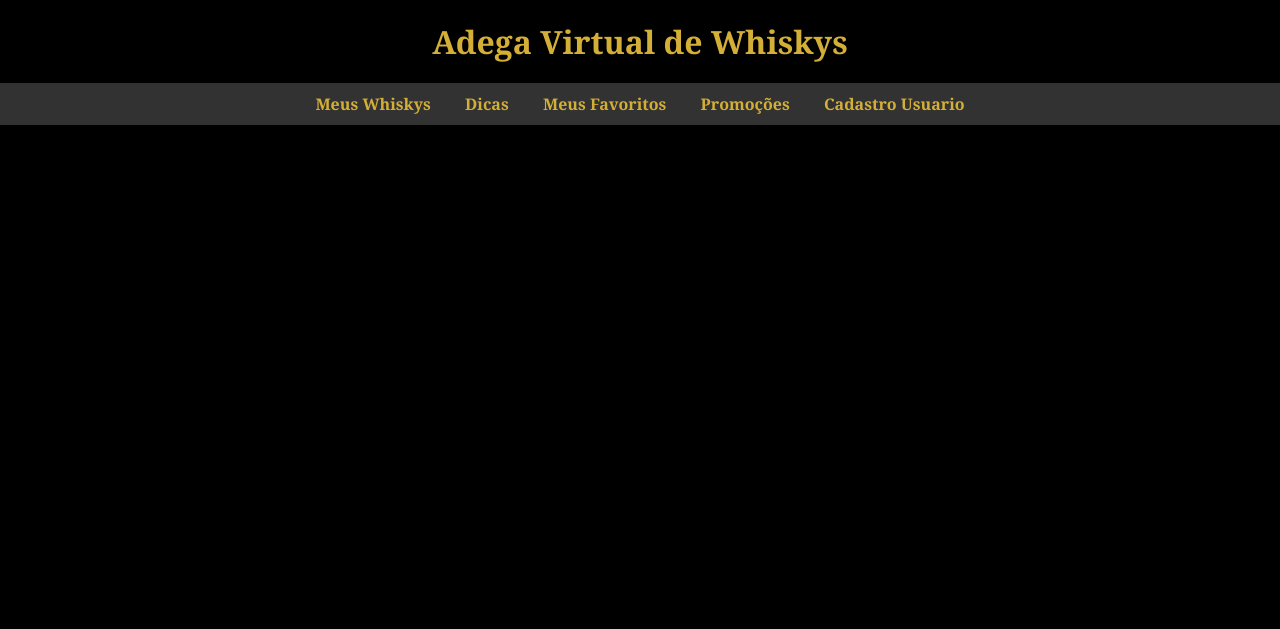
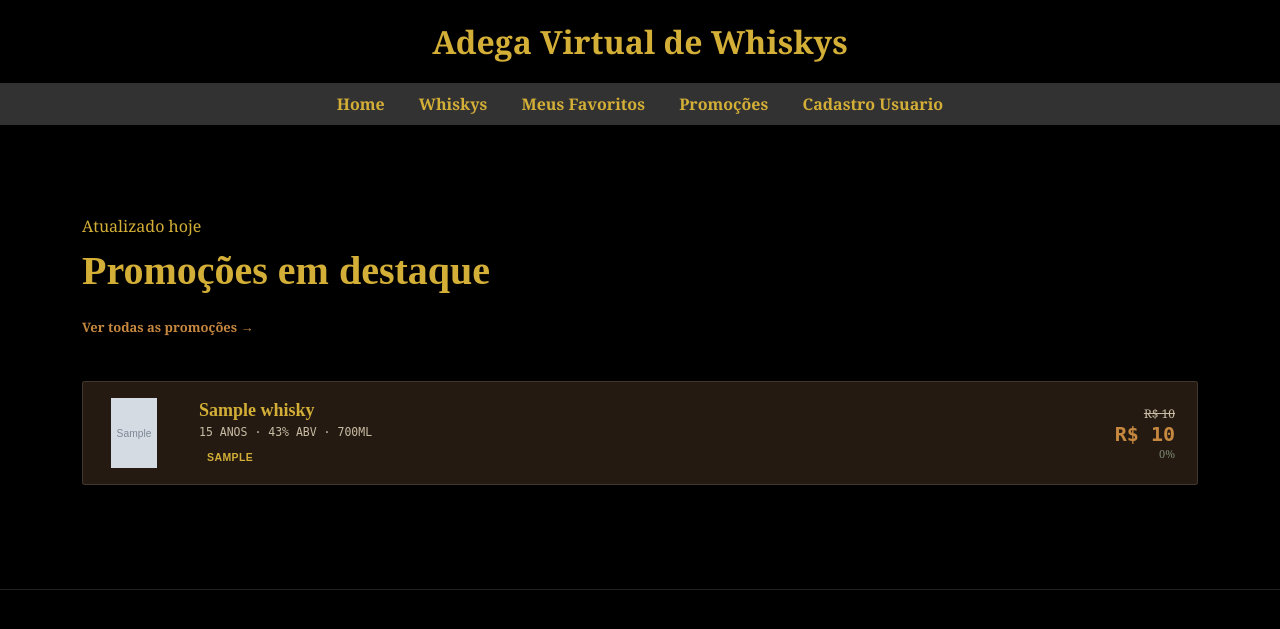
Before and after one commit to ademarsoad/whiskyinthejar, a PHP site: page /promocoes.php in a window 1280 px wide. Shown: the top 629 px of the page. Run offline with PHP 8.4, Linux system fonts and the light colour scheme; tables that the repository leaves empty or names only in its code hold one stand-in row (values such as "Sample post"); grey boxes marked "Sample" are stand-in pictures.

Commit message:
mudancas gerais, acrescimo de cadastro de promocoes

```diff
--- a/promocoes.php
+++ b/promocoes.php
@@ -1,5 +1,19 @@
+<?php
+
+require('controllers/conexao.php');
+
+$stmt = $conn->prepare("select w.nome, w.imagemwhisky, p.loja, p.valor_original, p.valor_desconto, p.link, p.is_active from promocao p
+inner join whiskys w on w.id = p.id_whisky order by p.id desc");
+
+$stmt->execute();
+
+$result = $stmt->fetchAll(PDO::FETCH_ASSOC);
+
+?>
+
 <!DOCTYPE html>
 <html lang="ptbr">
+
 <head>
     <meta charset="UTF-8">
     <meta name="viewport" content="width=device-width, initial-scale=1.0">
@@ -7,7 +21,45 @@
 
     <title>Promoções</title>
 </head>
+
 <body>
     <?php include('view/header.php'); ?>
+
+    <section id="promocoes">
+        <div class="wrap">
+            <div class="sec-head">
+                <div>
+                    <span class="eyebrow">Atualizado hoje</span>
+                    <h2>Promoções em destaque</h2>
+                </div>
+                <a href="#" class="sec-link">Ver todas as promoções →</a>
+            </div>
+
+            <?php foreach ($result as $res) { if($res['is_active'] == 1) { ?>
+                <a href="<?php echo $res['link']; ?>" target="_blank" class="promo_link">
+                    <div class="deal-strip">
+                        <div class="deal-glass">
+                            <img src="src/img/<?php echo $res['imagemwhisky']; ?>" alt="">
+                            <path d="M10 4H36L33 26C33 26 38 34 38 46C38 58 30 66 23 66C16 66 8 58 8 46C8 34 13 26 13 26L10 4Z"
+                                stroke="#C6883F" stroke-width="1.6" />
+                            <path d="M11 44H35" stroke="#C6883F" stroke-width="1.2" opacity="0.5" />
+                            </svg>
+                        </div>
+                        <div class="deal-info">
+                            <h4><?php echo $res['nome']; ?></h4>
+                            <div class="specline">15 ANOS · 43% ABV · 700ML</div>
+                            <div class="deal-badges"><span class="badge <?php echo strtolower($res['loja']); ?>"><?php echo $res['loja']; ?></span>
+                            </div>
+                        </div>
+                        <div class="deal-cta">
+                            <div class="deal-price"><span class="old"><?php echo "R$ " . $res['valor_original'] ?></span><span class="new"><?php echo "R$ " . $res['valor_desconto'] ?></span></div>
+                            <div class="deal-off"><?php echo round(($res['valor_original'] - $res['valor_desconto']) / $res['valor_original'] * 100, 0) . "%"; ?></div>
+                        </div>
+                    </div>
+                </a>
+            <?php } }?>
+        </div>
+    </section>
 </body>
+
 </html>
--- a/src/css/style.css
+++ b/src/css/style.css
@@ -197,6 +197,10 @@
    justify-items: center;
  }
 
+ #listawhisky_link {
+  text-decoration: none;
+ }
+
  .favorito-item {
    margin: 5px 0;
    padding: 8px;
@@ -271,7 +275,10 @@
    border: none;
    cursor: pointer;
  }
-
+.promo_link {
+  text-decoration: none;
+  color: #d4af37;
+}
  @media(max-width:760px) {
    .cat-grid {
      grid-template-columns: 1fr 1fr;
--- a/view/header.php
+++ b/view/header.php
@@ -2,10 +2,10 @@
 <header>Adega Virtual de Whiskys</header>
   <nav>
     <div>
-        <a href="index.php">Meus Whiskys</a>
-        <a href="explorarwhiskys.php">Dicas</a>
+        <a href="index.php">Home</a>
+        <a href="explorarwhiskys.php">Whiskys</a>
         <a href="#favoritos">Meus Favoritos</a>
-        <a href="#">Promoções</a>
+        <a href="/whiskyinthejar/promocoes.php">Promoções</a>
         <a href="cadastro.php">Cadastro Usuario</a>
     </div>
     <div id="login">
```
Also changed, not shown: controllers/cadastrarwhisky.php (+62 -3 lines), controllers/cadastropromocao.php (added, +34 -0 lines), index.php (+4 -3 lines), src/img/51VDQk5QdbL._AC_SL1000_.jpg (added), src/img/61CZKngai8L._AC_SL1500_.jpg (added), src/img/6a7102ca0bc97_61ejunoIMGL._AC_SL1500_.jpg (added), src/img/710-AxYa7vL._AC_SY741_.jpg (added), src/img/D_NQ_NP_2X_645046-MLB114121254637_072026-F-whisky-jack-daniels-1l.jpg (added), src/img/D_NQ_NP_2X_645046-MLB114121254637_072026-F-whisky-jack-daniels-1l.png (added), src/img/IMG_20260805_101934_573.jpg (added), src/img/IMG_20260805_101941_126.jpg (added), src/img/IMG_20260805_102202_568.jpg (added), src/img/whiskyjamsonblackbarrel.jpeg (added).
